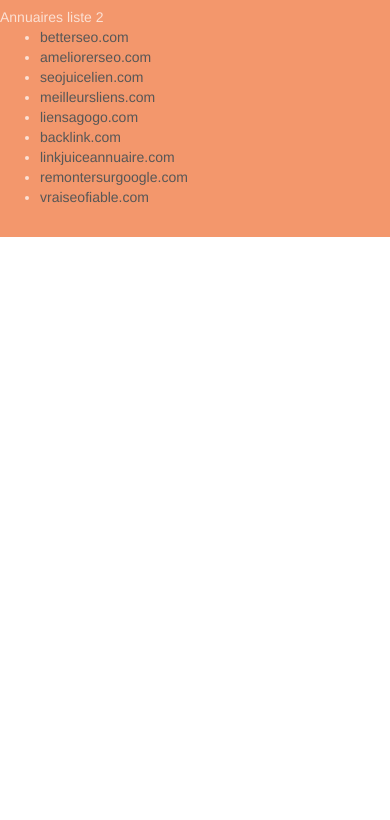
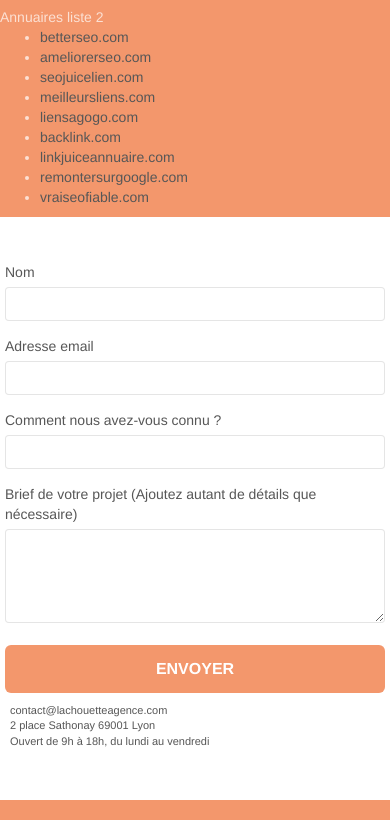
Before and after one commit to AdemBslm/Projet4, a plain HTML site: page index.html in a window 390 px wide. Shown: the part 4985-5805 px from the top of the page. Before the commit the page ends 5222 px from the top, so only its background shows below. Drawn offline with Linux system fonts and the light colour scheme.

Commit message:
Rassemblement des deux pages en une seule

```diff
--- a/index.html
+++ b/index.html
@@ -52,7 +52,7 @@
 					<li>
 					</li>
 					<li>
-						<a href="page2.html">page2 &gt;</a>
+						<a href="#contact">page2</a>
 					</li>
 				</ul>
 			</div>
@@ -286,6 +286,47 @@
 						</ul>
 					</div>
 				</div>
+				<div class="bloc bgc-white l-bloc" id="contact">
+					<div class="container bloc-lg">
+						<div class="row">
+							<div class="col-sm-6">
+								<form id="form_1" novalidate success-msg="Your message has been sent." fail-msg="Sorry it seems that our mail server is not responding, Sorry for the inconvenience!">
+									<div class="form-group">
+										<label>
+											Nom
+										</label>
+										<input id="name" class="form-control" required />
+									</div>
+									<div class="form-group">
+										<label>
+											Adresse email
+										</label>
+										<input id="email" class="form-control" type="email" required />
+									</div>
+									<div class="form-group">
+										<label>
+											Comment nous avez-vous connu ?
+										</label>
+										<input class="form-control" type="email" required id="input_504" />
+									</div>
+									<div class="form-group">
+										<label>
+											Brief de votre projet (Ajoutez autant de détails que nécessaire)<br>
+										</label><textarea id="message" class="form-control" rows="4" cols="50" required></textarea>
+									</div>
+									<button class="bloc-button btn btn-lg btn-block cta-hero btn-atomic-tangerine" type="submit">
+										Envoyer
+									</button>
+								</form>
+							</div>
+							<div class="col-sm-6">
+								<p>
+									contact@lachouetteagence.com<br>2 place Sathonay 69001 Lyon<br>Ouvert de 9h à 18h, du lundi au vendredi<br>
+								</p>
+							</div>
+						</div>
+					</div>
+				</div>
 			</div>
 		</div>
 	</div>
```
